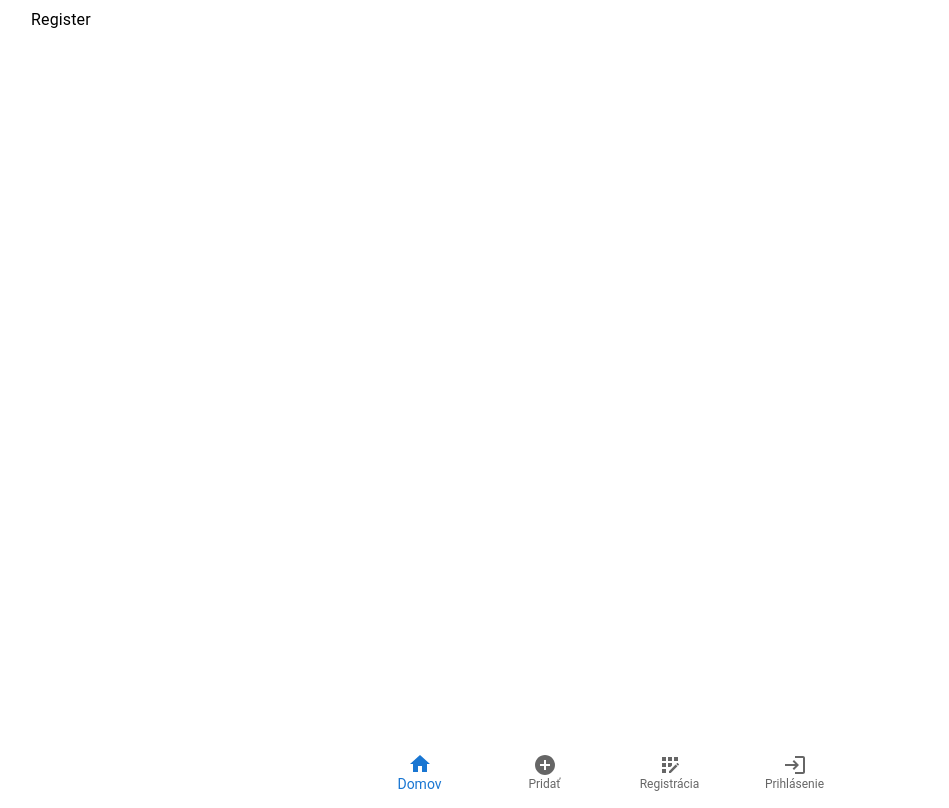
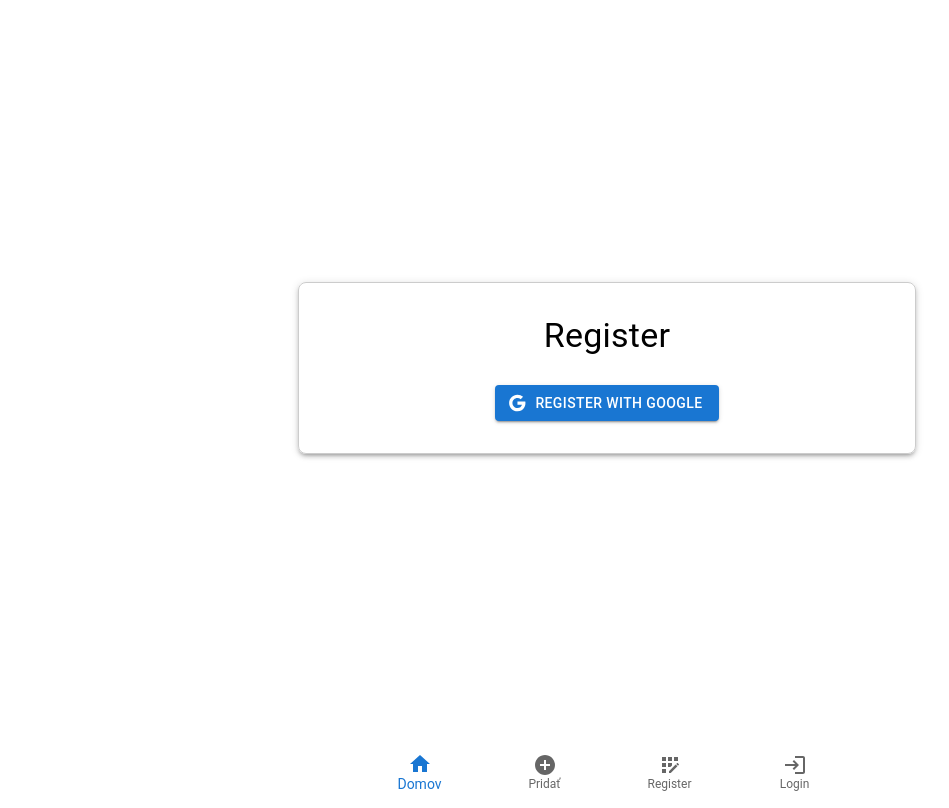
Before and after one commit to DenisHaramia/grindr, a Next.js app: page /auth/registracia in a window 1280 px wide. Shown: the whole page, without its empty margins (33-982 px from the left). Built offline with nearby package versions, Linux system fonts and the light colour scheme; no server answers.

Commit message:
register add

```diff
--- a/src/app/api/auth/[...nextauth]/authOptions.ts
+++ b/src/app/api/auth/[...nextauth]/authOptions.ts
@@ -11,6 +11,7 @@ export const authOptions: NextAuthOptions = {
       clientSecret: process.env.GOOGLE_CLIENT_SECRET || "",
     }),
   ],
+  debug: true,
   secret: process.env.NEXTAUTH_SECRET,
   pages: {
     signIn: '/auth/prihlasenie',
--- a/src/app/auth/registracia/page.tsx
+++ b/src/app/auth/registracia/page.tsx
@@ -1,15 +1,24 @@
-//src/app/auth/registracia/page.tsx
+// src/app/auth/registracia/page.tsx
 
-import Typography from "@mui/material/Typography";
 import Container from "@mui/material/Container";
+import RegisterComponent from "@/components/RegisterComponent";
 
 export const metadata = { title: "Register" };
 
 export default function Register() {
-
-    return (
-        <Container>
-            <Typography> Register </Typography>
-        </Container>
-    );
+  return (
+    <Container
+      maxWidth="sm"
+      sx={{
+        display: 'flex',
+        flexDirection: 'column',
+        justifyContent: 'center',
+        alignItems: 'center',
+        minHeight: '90vh',
+        textAlign: 'center',
+      }}
+    >
+      <RegisterComponent />
+    </Container>
+  );
 }
--- a/src/components/NavBar.tsx
+++ b/src/components/NavBar.tsx
@@ -1,8 +1,9 @@
-//src/components/NavBar.tsx
+// src/components/NavBar.tsx
 
 "use client";
 
 import * as React from 'react';
+import { useSession, signIn, signOut } from "next-auth/react";
 import Box from '@mui/material/Box';
 import BottomNavigation from '@mui/material/BottomNavigation';
 import BottomNavigationAction from '@mui/material/BottomNavigationAction';
@@ -10,15 +11,16 @@ import HomeIcon from '@mui/icons-material/Home';
 import AddCircleIcon from '@mui/icons-material/AddCircle';
 import AppRegistrationIcon from '@mui/icons-material/AppRegistration';
 import LoginIcon from '@mui/icons-material/Login';
-import { useRouter } from 'next/navigation'; // For Next.js routing
+import LogoutIcon from '@mui/icons-material/Logout';
+import { useRouter } from 'next/navigation';
 
 export default function SimpleBottomNavigation() {
+  const { data: session } = useSession();
   const [value, setValue] = React.useState(0);
-  const router = useRouter(); // Initialize the Next.js router
+  const router = useRouter();
 
   const handleNavigation = (newValue: number) => {
     setValue(newValue);
-
 
     switch (newValue) {
       case 0:
@@ -28,10 +30,16 @@ export default function SimpleBottomNavigation() {
         router.push('/pridat');
         break;
       case 2:
+        if (!session) {
           router.push('/auth/registracia');
+        }
         break;
       case 3:
+        if (!session) {
           router.push('/auth/prihlasenie');
+        } else {
+          signOut({ callbackUrl: '/' });
+        }
         break;
       default:
         break;
@@ -41,10 +49,10 @@ export default function SimpleBottomNavigation() {
   return (
     <Box
       sx={{
-      height: '', // Full viewport height
         display: 'flex',
-      justifyContent: 'center', // Centers horizontally
-      alignItems: 'center', // Centers vertically
+        justifyContent: 'center',
+        alignItems: 'center',
+        width: '100%',
       }}
     >
       <BottomNavigation
@@ -53,13 +61,21 @@ return (
         onChange={(event, newValue) => {
           handleNavigation(newValue);
         }}
-      sx={{ width: 500 }} // Adjust width if needed
+        sx={{ width: 500 }}
       >
         <BottomNavigationAction label="Domov" icon={<HomeIcon />} />
         <BottomNavigationAction label="Pridať" icon={<AddCircleIcon />} />
-      <BottomNavigationAction label="Registrácia" icon={<AppRegistrationIcon />} />
-      <BottomNavigationAction label="Prihlásenie" icon={<LoginIcon />} />
 
+        {!session ? (
+          <BottomNavigationAction label="Register" icon= {<AppRegistrationIcon/>} />
+        ):(
+          <></>
+        )}
+        {!session ? (
+          <BottomNavigationAction label="Login" icon= {<LoginIcon/>} />
+        ):(
+          <BottomNavigationAction label="Logout" icon= {<LoginIcon/>} />
+        )}
       </BottomNavigation>
     </Box>
   );
--- /dev/null
+++ b/src/components/RegisterComponent.tsx
@@ -0,0 +1,41 @@
+// src/app/components/RegisterComponent.tsx
+
+"use client";
+
+import { signIn } from "next-auth/react";
+import Typography from "@mui/material/Typography";
+import Box from "@mui/material/Box";
+import Button from "@mui/material/Button";
+import GoogleIcon from "@mui/icons-material/Google";
+
+export default function RegisterComponent() {
+  const handleGoogleSignIn = () => {
+    signIn("google",);
+  };
+
+  return (
+    <Box
+      sx={{
+        padding: 4,
+        border: '1px solid #ccc',
+        borderRadius: 2,
+        boxShadow: 3,
+        textAlign: 'center',
+        width: '100%',
+      }}
+    >
+      <Typography variant="h4" gutterBottom>
+        Register
+      </Typography>
+      <Button
+        variant="contained"
+        color="primary"
+        startIcon={<GoogleIcon />}
+        onClick={handleGoogleSignIn}
+        sx={{ mt: 2 }}
+      >
+        Register with Google
+      </Button>
+    </Box>
+  );
+}
```
Also changed, not shown: src/app/page.tsx (+5 -3 lines), src/components/UserProfile.tsx (added, +19 -0 lines), src/sections/NonauthHomeView.tsx (added), src/sections/authHomeView.tsx (added). Lines whose indentation alone changed are shown as unchanged.
